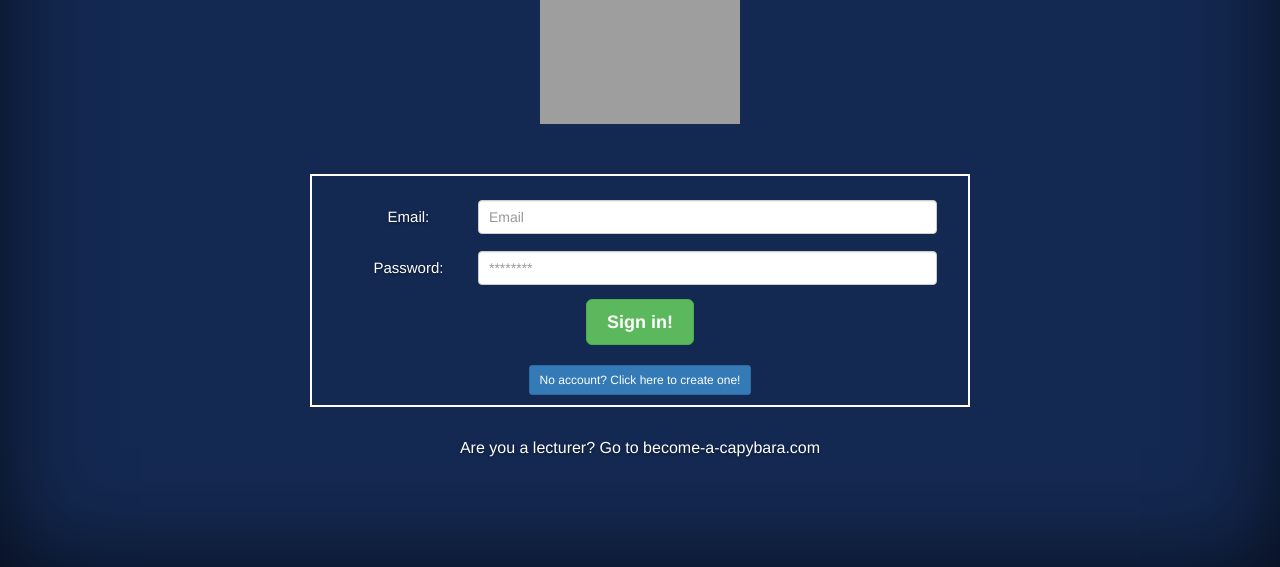
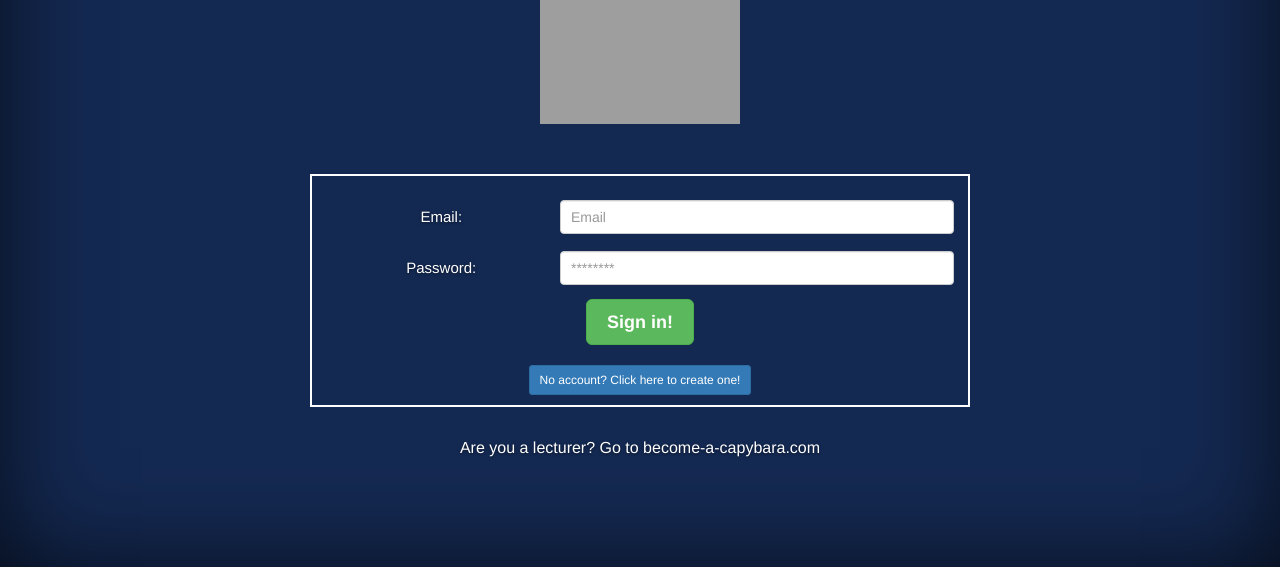
Before and after one commit to MountainPancake/CapyBot, a PHP site: page / in a window 1280 px wide. Shown: the part 233-800 px from the top of the page. Run offline with PHP 8.4, Linux system fonts and the light colour scheme; grey boxes are pictures that could not be loaded.

Commit message:
some text was on top of each other

```diff
--- a/index.css
+++ b/index.css
@@ -35,7 +35,7 @@ a, a:focus, a:hover {
     display: inline-block;
     padding: 10px;
     font-size: 15px;
-    width: 20%;
+    width: 35%;
 }
 
 .helpText {
@@ -47,7 +47,7 @@ a, a:focus, a:hover {
 .signInForm {
     display: inline-block;
     padding: 10px;
-    width: 70%;
+    width: 60%;
 }
 
 #logIn {
```
